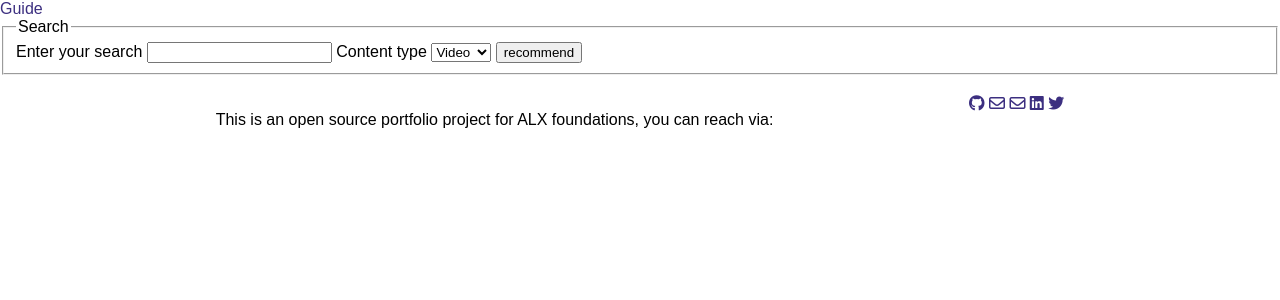
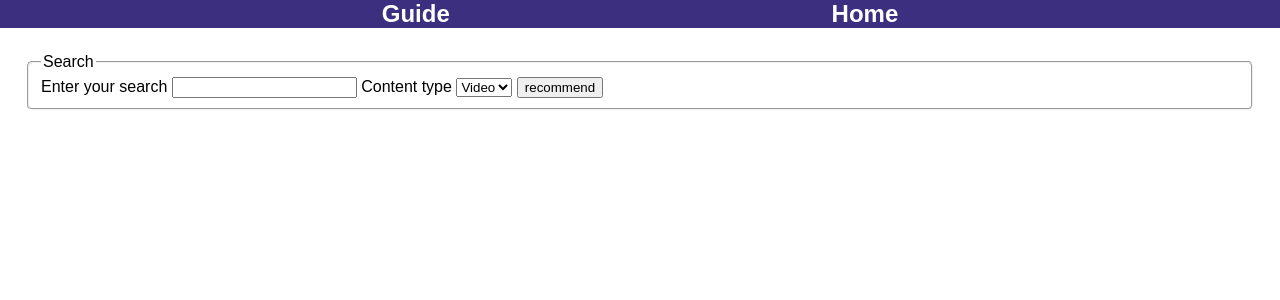
Before and after one commit to princedan-123/aidDev, a Flask app: page /query in a window 1280 px wide. Shown: the top 300 px of the page. Run offline with Flask 3, Linux system fonts and the light colour scheme.

Commit message:
styled project page

```diff
--- a/web_flask/app.py
+++ b/web_flask/app.py
@@ -51,4 +51,4 @@ def story():
     """A route for the story template."""
     return render_template('story.html')
 
-app.run(host="localhost", port=5000, debug=True)
+# app.run(host="localhost", port=5000, debug=True)
--- /dev/null
+++ b/web_flask/app_config.py
@@ -0,0 +1,5 @@
+# bind socket
+bind = '127.0.0.1:5003'
+
+# number of workers
+workers = 4
--- a/web_flask/index_form.py
+++ b/web_flask/index_form.py
@@ -6,5 +6,5 @@ from wtforms.validators import DataRequired
 
 class QueryForm(FlaskForm):
     search = StringField('Enter your search', validators=[DataRequired()])
-    content = SelectField('Content type', choices=[('video', 'Video'), ('book', 'Book'), ('article', 'Article')], default='video')
+    content = SelectField('Content type', choices=[('video', 'Video'), ('book', 'Book')], default='video')
     submit = SubmitField('recommend')
--- a/web_flask/static/css/index.css
+++ b/web_flask/static/css/index.css
@@ -1,3 +1,4 @@
+/* Styling for the landing page and recommendation page*/
 /* minimal CSS reset */
 body {
     box-sizing: border-box;
@@ -6,13 +7,18 @@ body {
 }
 a {
     text-decoration: none;
-    color: #3C2F80
+    color: white;
 }
 /* styling */
+.nav_link:hover{
+	text-decoration: underline;
+	color:  #AEE8CA;
+}
 .button {
     border: 2px solid #3C2F80;
     border-radius: 10px;
     padding:5px;
+    color: #3C2F80;
 }
 .button:hover{
     background-color: gray;
@@ -35,10 +41,10 @@ a {
 }
 .introductory_image{
     display: flex;
-    justify-content: space-around;
+    justify-content: center;
 }
 #landing_image{
-    max-width: 100vw;
+    border-radius: 40%;
 }
 .description{
     text-align: center;
@@ -60,6 +66,12 @@ figcaption{
     padding: 10px;
     font-family: cursive;
 }
+fieldset{
+	border-radius: 5px;
+}
+.user_query{
+	margin:20px; padding: 5px;
+}
 footer{
     display: flex;
     justify-content: space-evenly;
--- a/web_flask/templates/project.html
+++ b/web_flask/templates/project.html
@@ -5,16 +5,15 @@
     <meta name="viewport" content="width=device-width, initial-scale=1.0">
     <link rel="stylesheet" href="{{ url_for('static', filename='css/index.css') }}">
     <title>Document</title>
-    <link rel="stylesheet" href="https://cdnjs.cloudflare.com/ajax/libs/font-awesome/6.5.1/css/all.min.css" integrity="sha512-DTOQO9RWCH3ppGqcWaEA1BIZOC6xxalwEsw9c2QQeAIftl+Vegovlnee1c9QX4TctnWMn13TZye+giMm8e2LwA==" crossorigin="anonymous" referrerpolicy="no-referrer" />
 </head>
 <body>
-    <header>
-        <nav>
-		<a href="{{ url_for('guide') }}"> Guide </a>
-        </nav>
-    </header>
+	<header class="navigation">
+		<nav class="nav_item"><a href="{{url_for('guide')}}" class="nav_link">Guide</a></nav>
+		<nav class="nav_item"><a href="{{url_for('homepage')}}" class="nav_link">Home</a></nav>
+	</header>
+
     <section class="form">
-        <form action="{{ url_for('query') }}", method="post">
+        <form action="{{ url_for('query') }}" method="post" class="user_query">
             <fieldset>
                 <legend>Search</legend>
                 {{ form.csrf_token }}
@@ -26,16 +25,5 @@
         </form>
 
     </section>
-    <footer>
-        <p>This is an open source portfolio project for ALX foundations, you can reach via:</p>
-        <address class="contact_info">
-            <a href="https://github.com/princedan-123/aidDev"><i class="fa-brands fa-github"></i></a>
-            <a href="mailto:danielebukamabia@gmail.com"><i class="fa-regular fa-envelope"></i></a>
-            <a href="mailto:mabiadanielebuka@gmail.com"><i class="fa-regular fa-envelope"></i></a>
-            <a href="www.linkedin.com/in/daniel-mabia"><i class="fa-brands fa-linkedin"></i></a>
-            <a href="https://twitter.com/Daniel__Mabia"><i class="fa-brands fa-twitter"></i></a>
-        </address>
-
-    </footer>
 </body>
 </html>
```
Also changed, not shown: web_flask/templates/index.html (+5 -4 lines), web_flask/__init__.py (deleted).
